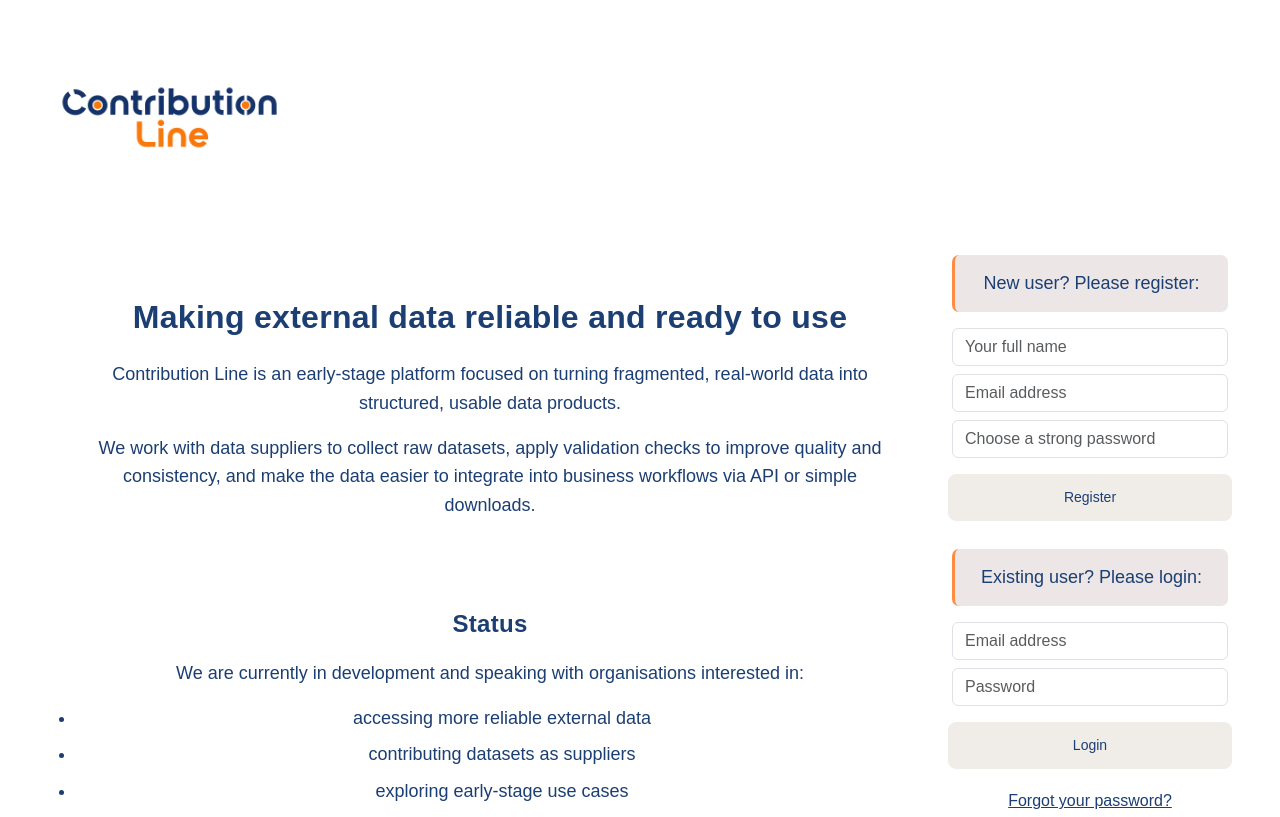
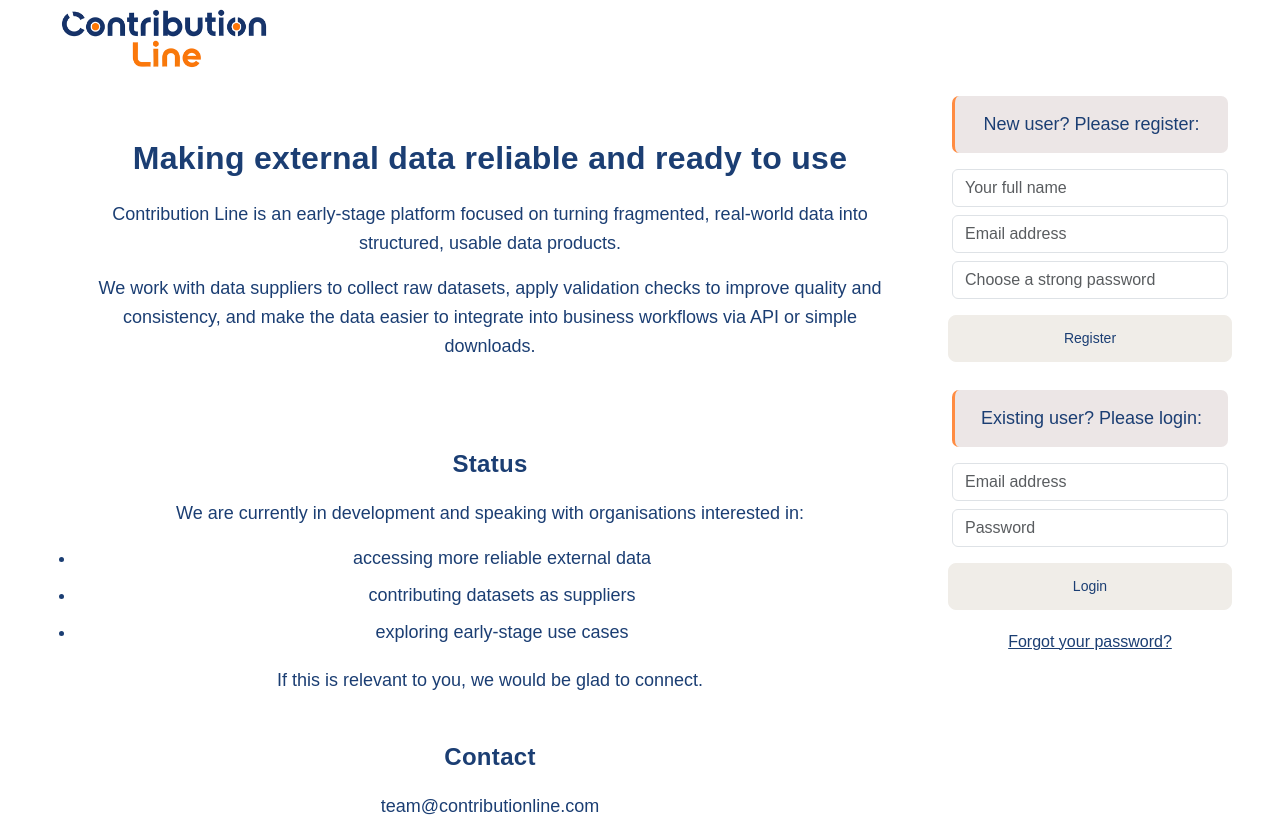
Before and after one commit to Alec-Hajinoff/Contribution_Line_Refinery, a React (Create React App) app in the folder React/: page / in a window 1280 px wide. Shown: the top 817 px of the page. Built offline with nearby package versions, Linux system fonts and the light colour scheme.

Commit message:
25/4/26, 7:12

```diff
--- a/React/src/Header.css
+++ b/React/src/Header.css
@@ -1,5 +1,5 @@
 #logo {
-  width: 20%;
+  width: 28%;
   height: auto;
 }
 
--- a/React/src/Header.js
+++ b/React/src/Header.js
@@ -1,6 +1,6 @@
 import React from "react";
 import { Link } from "react-router-dom";
-import blue from "./ContributionLineLogoColoured.png";
+import blue from "./ContributionLineLogo.png";
 import "./Header.css";
 
 function Header() {
```
Also changed, not shown: React/src/ContributionLineLogo.png (added), React/src/ContributionLineLogoColoured.png (deleted).
